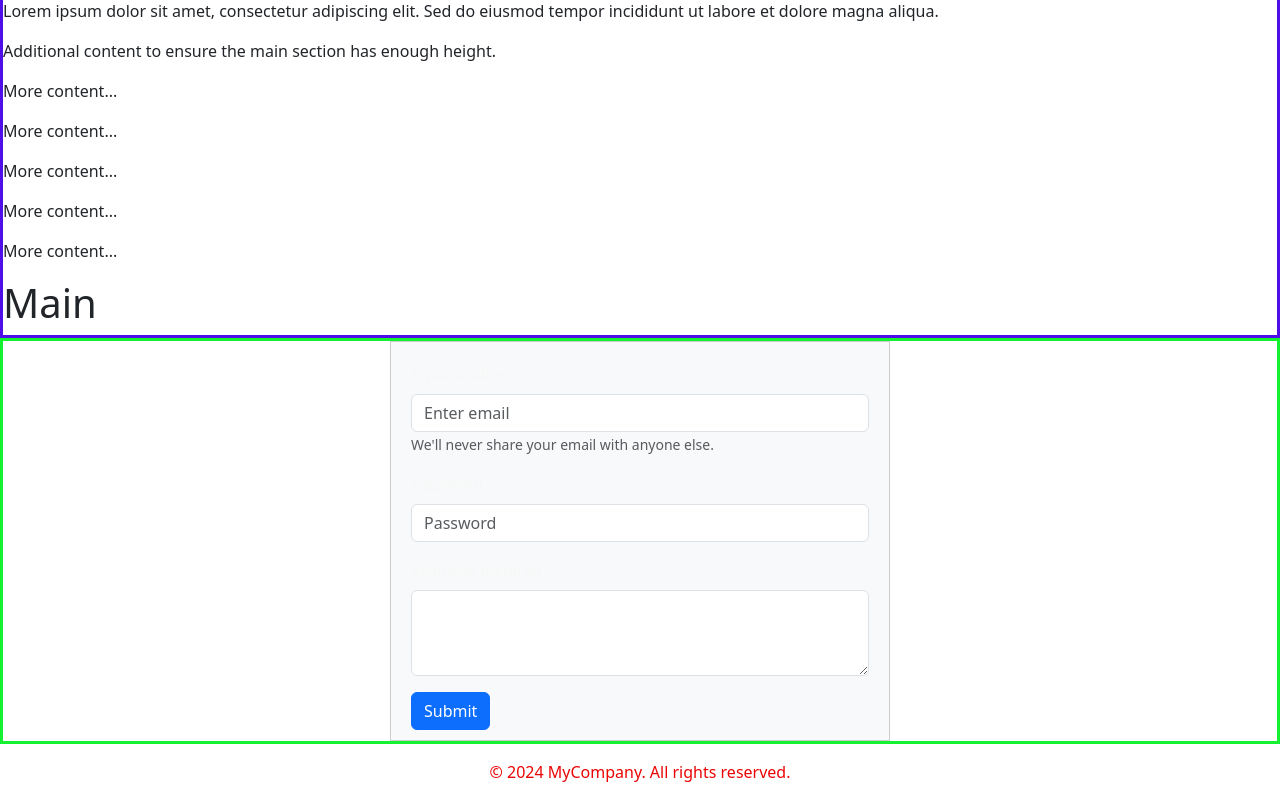
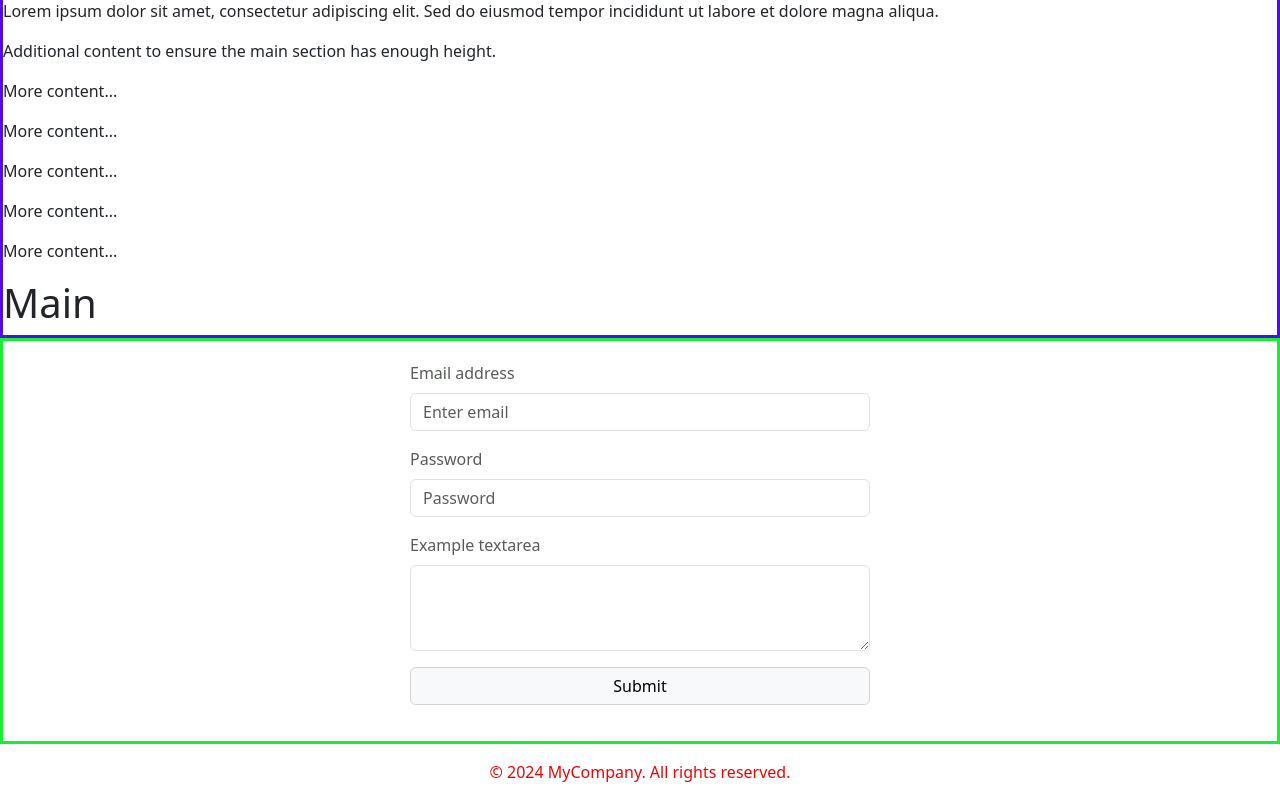
Before and after one commit to jonnyleealas/portfolio-site, a React (Create React App) app in the folder frontend/: page / in a window 1280 px wide. Shown: the part 676-1476 px from the top of the page. Built offline with nearby package versions, Linux system fonts and the light colour scheme.

Commit message:
edit contact card

```diff
--- a/frontend/src/components/main/contact/Contact.tsx
+++ b/frontend/src/components/main/contact/Contact.tsx
@@ -11,9 +11,7 @@ const Contact: React.FC = () => {
         <Form.Group className="mb-3" controlId="formBasicEmail">
           <Form.Label>Email address</Form.Label>
           <Form.Control type="email" placeholder="Enter email" />
-          <Form.Text className="text-muted">
-            We'll never share your email with anyone else.
-          </Form.Text>
+
         </Form.Group>
 
         <Form.Group className="mb-3" controlId="formBasicPassword">
@@ -24,9 +22,12 @@ const Contact: React.FC = () => {
         <Form.Label>Example textarea</Form.Label>
         <Form.Control as="textarea" rows={3} />
       </Form.Group>
-        <Button variant="primary" type="submit">
-          Submit
-        </Button>
+      <Button
+  type="submit"
+  className="light-grey-button w-100"
+>
+  Submit
+</Button>
       </Form>
     )
 }
--- a/frontend/src/components/main/contact/contact.css
+++ b/frontend/src/components/main/contact/contact.css
@@ -1,13 +1,19 @@
 .contact-card {
-    background-color: #F8F9FA;
-    color: rgb(246, 248, 246);
+    /* background-color: #F8F9FA; */
+    color: rgb(87, 92, 87);
 
 
 
     width: 500px;
     height: 400px;
-    border: 1px solid #ccc;
+
     padding: 20px;
 
 
 }
+
+.light-grey-button {
+    background-color: #F8F9FA !important; /* Use !important if necessary */
+    border-color: lightgrey !important;
+    color: black !important; /* Optional: change text color for better contrast */
+  }
```
